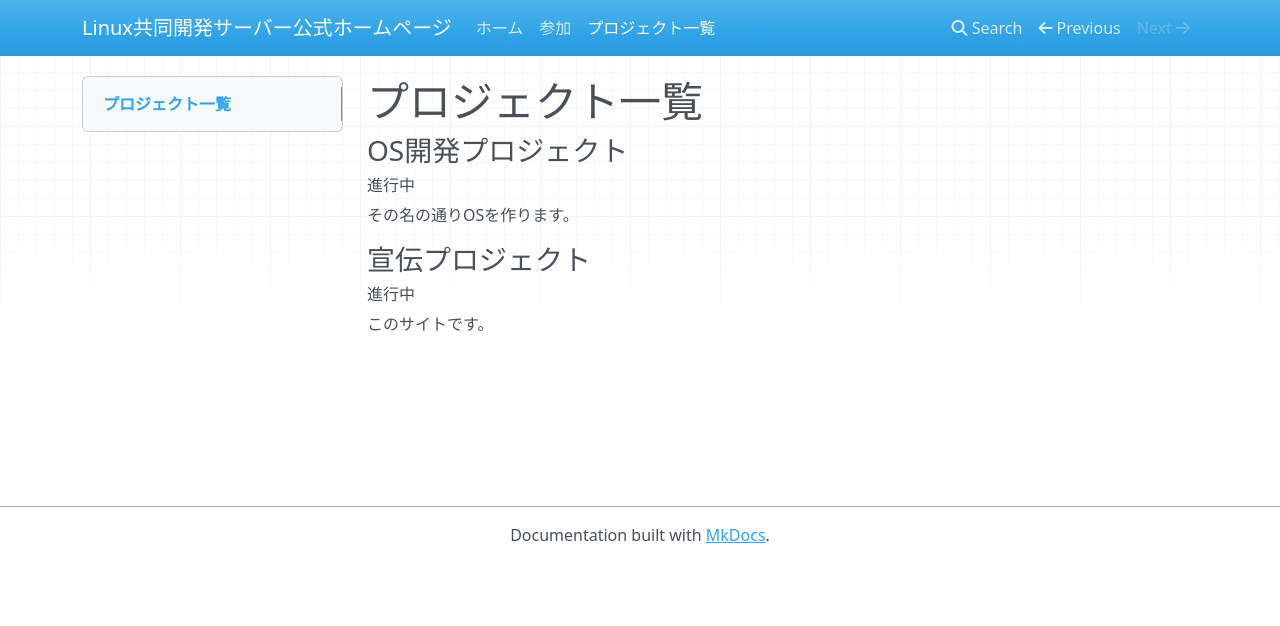
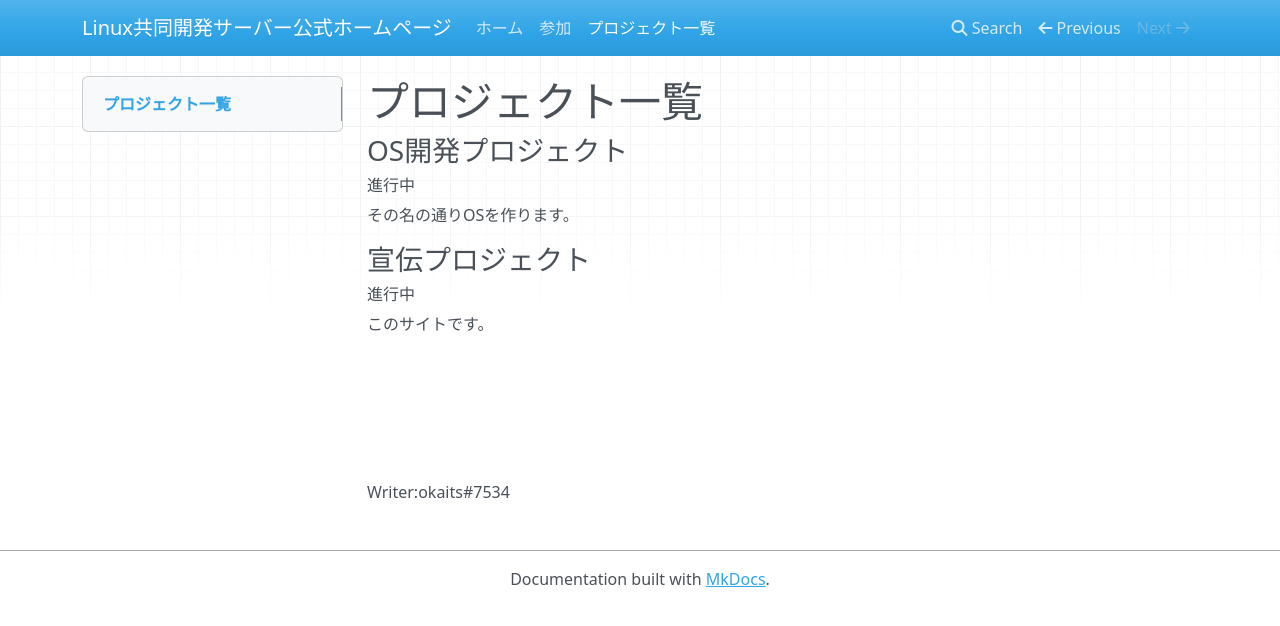
Before and after one commit to linuxcodevserver/linuxcodevserver.github.io, an MkDocs documentation site: the page built from docs/projects.md, in a window 1280 px wide. Shown: the top 626 px of the page. Built offline with MkDocs 1.6.1, drawn with Linux system fonts in a browser that asks for light colours; nearby versions of some CDN libraries.

Commit message:
[Update] Writer表示追加
前のがConflictしてました

```diff
--- a/docs/projects.md
+++ b/docs/projects.md
@@ -7,3 +7,5 @@
 ### 宣伝プロジェクト
 ###### 進行中
 このサイトです。
+<br><br><br><br><br><br><br>
+Writer:okaits#7534
```
